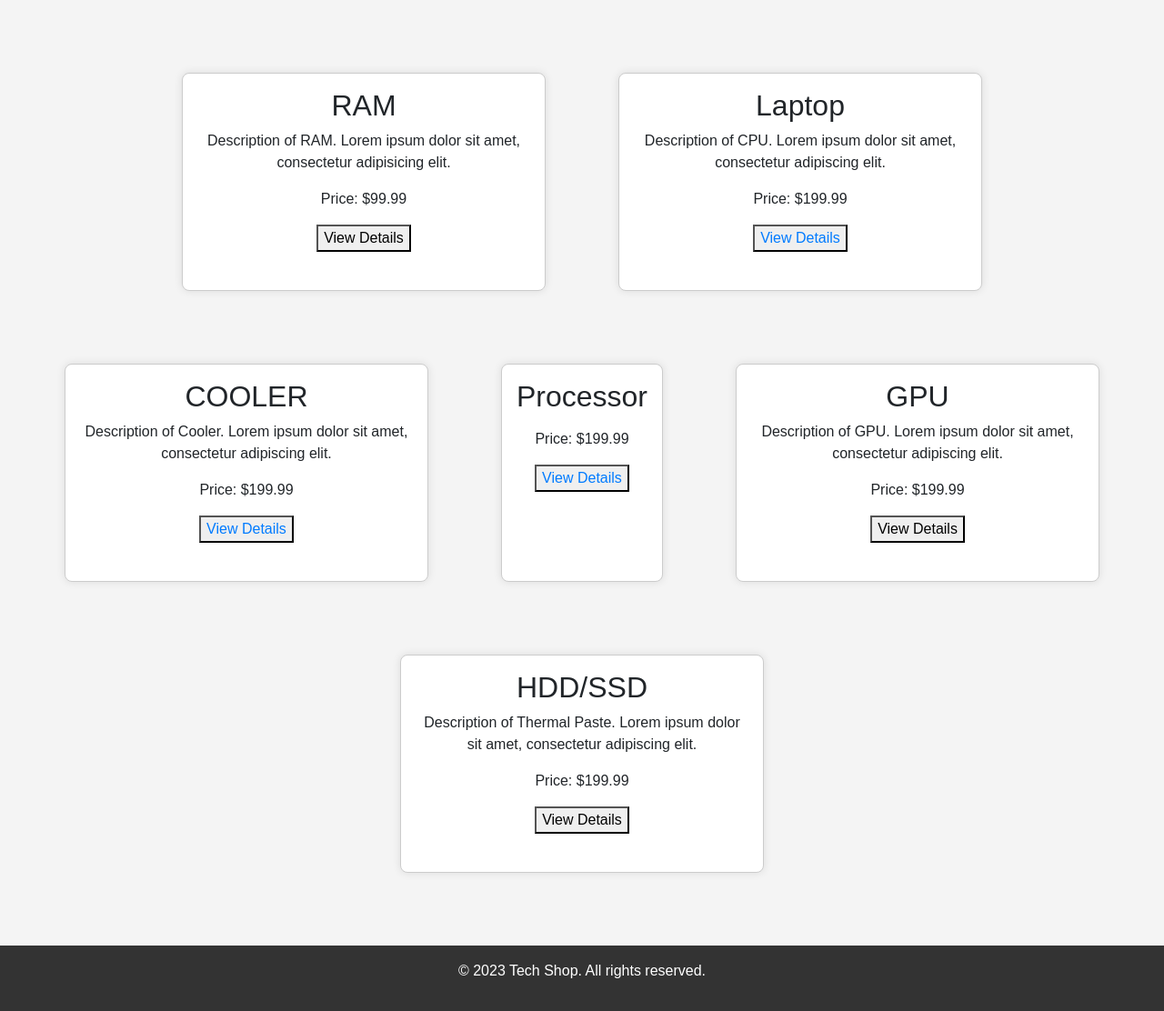
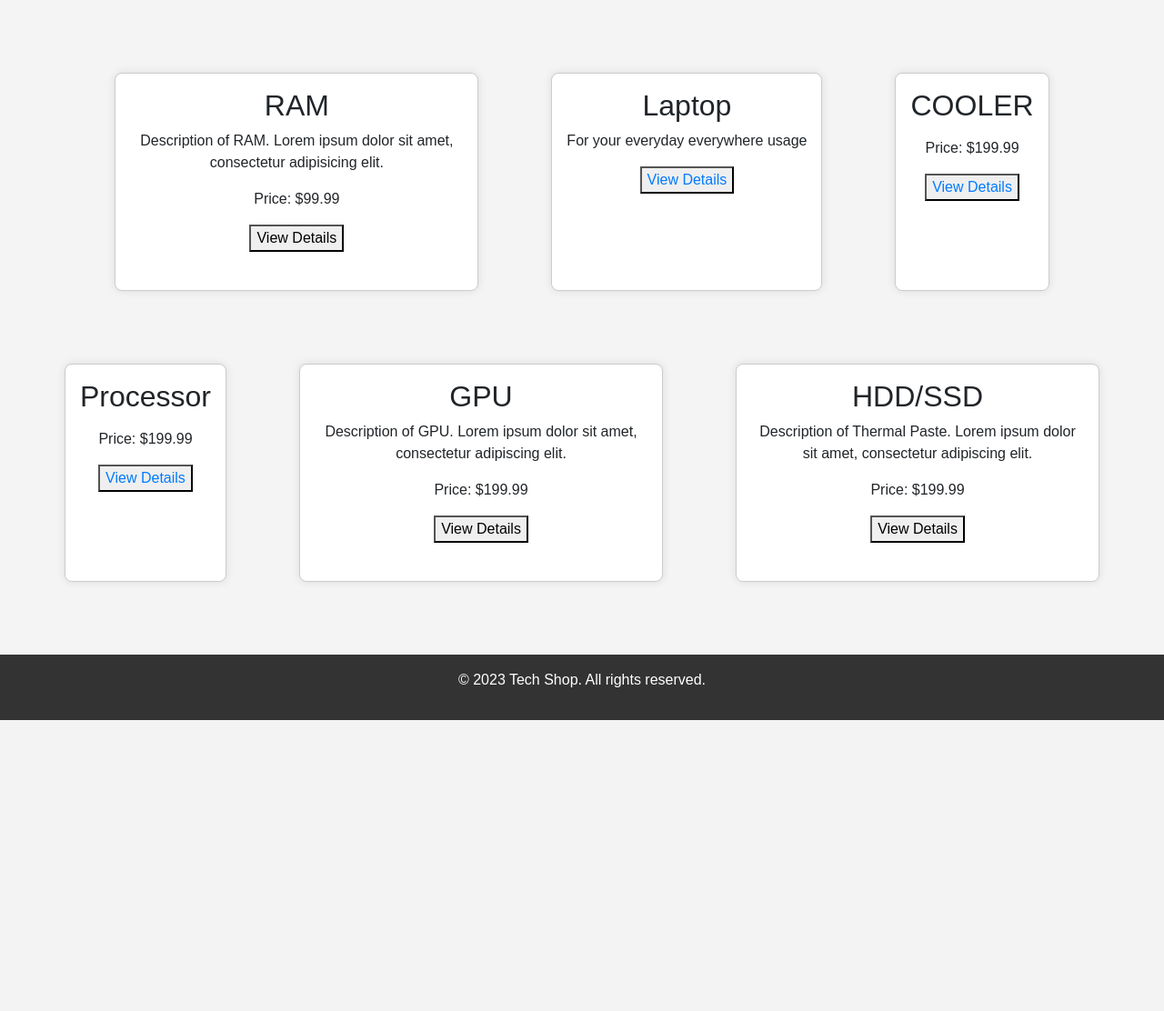
Before and after one commit to BrownBatsy/techEcommerce_project, a PHP site: page / in a window 1280 px wide. Shown: the part 80-1192 px from the top of the page at 91% size. After the commit the page ends 872 px from the top, so only its background shows below. Run offline with PHP 8.4, Linux system fonts and the light colour scheme.

Commit message:
Update index.php

```diff
--- a/index.php
+++ b/index.php
@@ -36,14 +36,14 @@ if (!$conn){
 
         <div class="product" data-name="CPU">
             <h2>Laptop</h2>
-            <p>Description of CPU. Lorem ipsum dolor sit amet, consectetur adipiscing elit.</p>
-            <p>Price: $199.99</p>
+            <p>For your everyday everywhere usage</p>
+            <p></p>
             <button onclick="viewProduct('Laptop')"><a href = "laptoplist.php">View Details</a></button>
         </div>
 
         <div class="product" data-name="Cooler">
             <h2>COOLER</h2>
-            <p>Description of Cooler. Lorem ipsum dolor sit amet, consectetur adipiscing elit.</p>
+            <p></p>
             <p>Price: $199.99</p>
             <button onclick="viewProduct('Cooler')"><a href = "casing cooler.php">View Details</a></button>
         </div>
```
